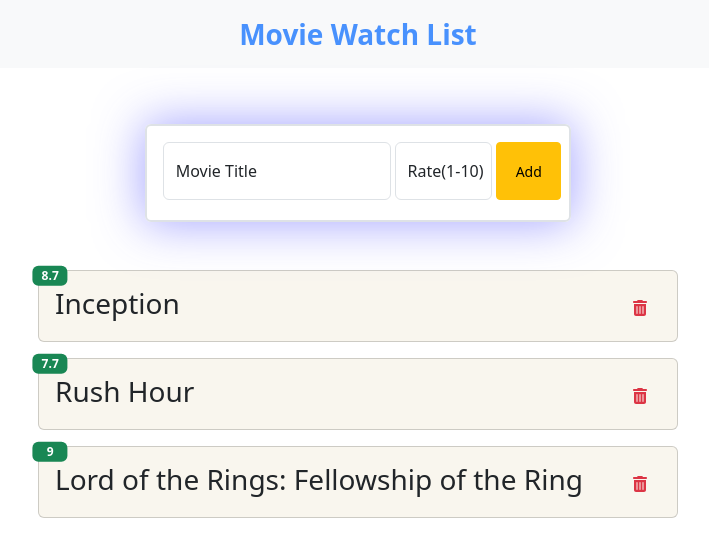
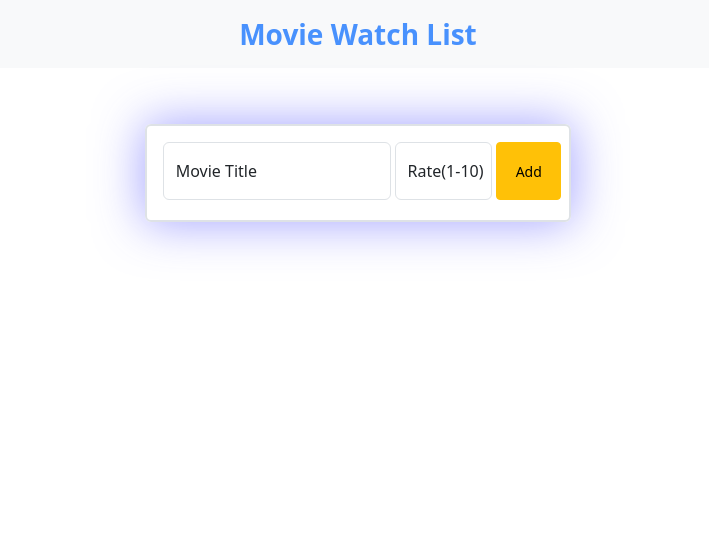
Before and after one commit to Shawaiz99/movie-watch-list-practice-project, a React app: page / in a window 1280 px wide. Shown: the top 556 px of the page, without its empty margins (282-991 px from the left). Built offline with nearby package versions, Linux system fonts and the light colour scheme; the HTML template or start-up script is replaced by a standard one.

Commit message:
Deleted Test Data

```diff
--- a/src/App.jsx
+++ b/src/App.jsx
@@ -5,23 +5,7 @@ import { useState } from "react";
 
 function App() {
 
-  const [movies, setMovies] = useState([
-    {
-      id: 1001,
-      title: "Inception",
-      rate: 8.7,
-    },
-    {
-      id: 1002,
-      title: "Rush Hour",
-      rate: 7.7,
-    },
-    {
-      id: 1003,
-      title: "Lord of the Rings: Fellowship of the Ring",
-      rate: 9.0,
-    }
-  ]);
+  const [movies, setMovies] = useState([]);
 
   const addMovie = (newMovie) => {
     // movies.push(newMovie);
```
